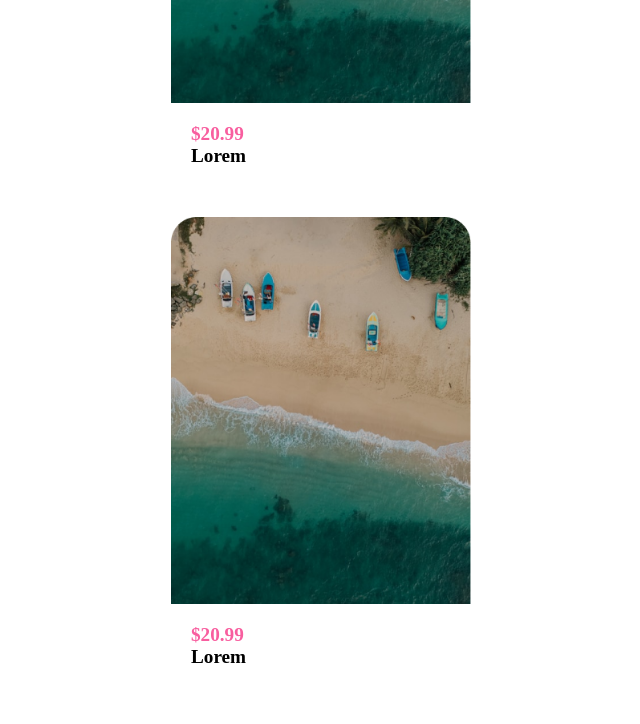
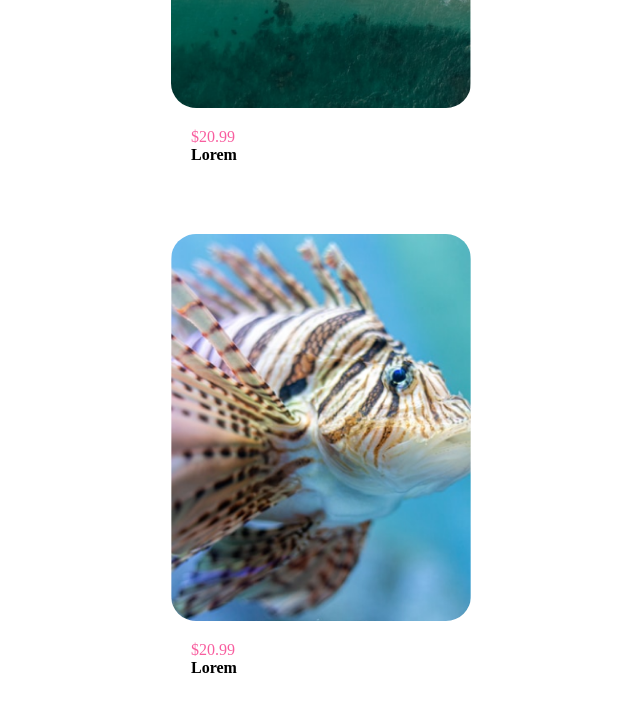
Before and after one commit to camila0424/Proyecto-grupo-3-ada-travel, a website built with Vite: page src/index.html in a window 1280 px wide. Shown: the part 1180-1904 px from the top of the page, without its empty margins (319-959 px from the left). Built offline with nearby package versions, Linux system fonts and the light colour scheme.

Commit message:
copio y pego

```diff
--- a/src/partials/landing_p2.html
+++ b/src/partials/landing_p2.html
@@ -1,17 +1,27 @@
 <section class="p2_maintop">
   <h2>TOP DESTINATION</h2>
-  <div class="card">
-    <img src="images/playa.png" alt="imagen playa" />
-    <div class="piefoto">
-      <p class="precio">$20.99</p>
-      <p class="destino">Lorem</p>
-    </div>
-  </div>
-  <div class="card">
-    <img src="images/playa.png" alt="imagen playa" />
-    <div class="piefoto">
-      <p class="precio">$20.99</p>
-      <p class="destino">Lorem</p>
+  <div class="p2_card">
+    <img src="./images/playa.png" alt="imagen playa" />
+    <div class="p2_piefoto">
+      <p class="p2_precio">$20.99</p>
+      <p class="p2_destino">Lorem</p>
     </div>
   </div>
 </section>
+  <section class="p2_maintop" >
+    <div class="p2_card">
+      <img src="./images/pez.png" alt="imagen pez">
+      <div class="p2_piefoto">
+        <p class="p2_precio">$20.99</p>
+        <p class="p2_destino">Lorem</p>
+      </div>
+  </section>
+
+    <section class="p2_maintop" >
+      <div class="p2_card">
+        <img src="./images/montanas.png" alt="imagen montañas">
+        <div class="p2_piefoto">
+          <p class="p2_precio">$150.99</p>
+          <p class="p2_destino">Lorem</p>
+      </div>
+    </section>
--- a/src/scss/main.scss
+++ b/src/scss/main.scss
@@ -1,3 +1,5 @@
+@use './sections_landing/p2';
+
 /* Estilos generales */
 * {
   margin: 0;
--- /dev/null
+++ b/src/scss/sections_landing/_p2.scss
@@ -0,0 +1,34 @@
+/*comienzo landing_mobile.html main Rosana*/
+
+.p2_card img {
+    width: 300px;
+    background-color: white;
+    border-radius: 25px;
+    display: flex;
+    flex-direction: column;
+    margin: 20px;
+    color: gray;
+
+  }
+  .piefoto {
+    margin: 20px;
+    font-size: 1.2rem;
+    font-weight: bold;
+  }
+  .p2_precio {
+    color: #f85e9f;
+    margin-left: 40px;
+  }
+  .p2_destino {
+    color: black;
+    font-weight: bold;
+    margin-left: 40px;
+  }
+  .p2_maintop {
+    display: flex;
+    align-items: center;
+    margin-top: 50px;
+    flex-direction: column;
+  }
+
+  /*Fin landing_mobile.html main Rosana*/
```
